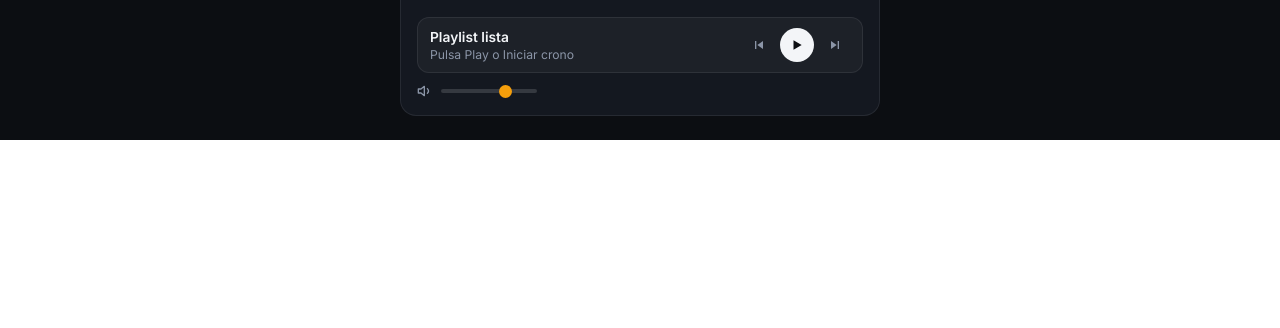
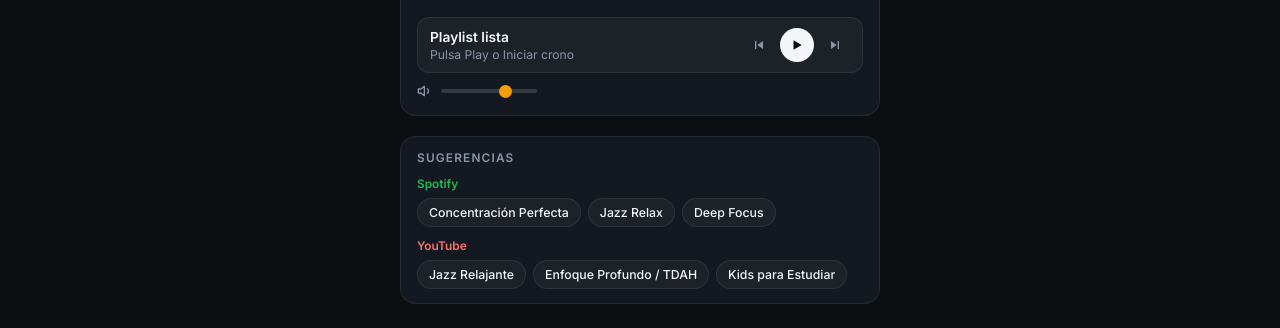
Before and after one commit to pedrogarat/focus, a plain HTML site: page index.html in a window 1280 px wide. Shown: the part 819-1147 px from the top of the page. Before the commit the page ends 959 px from the top, so only its background shows below. Drawn offline with Linux system fonts and the light colour scheme.

Commit message:
Add Spotify and YouTube playlist suggestions section

```diff
--- a/app.js
+++ b/app.js
@@ -1163,6 +1163,40 @@
   });
 
   // =========================================================================
+  // PLAYLIST SUGGESTIONS
+  // =========================================================================
+  const suggestionChips = document.querySelectorAll(".suggestion-chip");
+  suggestionChips.forEach((chip) => {
+    chip.addEventListener("click", () => {
+      const source = chip.dataset.source;
+      const url = chip.dataset.url;
+      if (!url) return;
+
+      if (source === "spotify") {
+        setActiveMusicTab("spotify", true);
+        spotifyUrlInput.value = url;
+        prefs.spotifyUrl = url;
+        savePrefs();
+        if (spotifyDeviceId) {
+          playSpotifyFromInput();
+        } else {
+          showSpotifyError("");
+        }
+      } else if (source === "youtube") {
+        setActiveMusicTab("youtube", true);
+        youtubeUrlInput.value = url;
+        prefs.youtubeUrl = url;
+        savePrefs();
+        const parsed = parseYoutubeInput(url);
+        if (parsed) {
+          showYoutubeError("");
+          mountOrUpdateYoutube(parsed, true);
+        }
+      }
+    });
+  });
+
+  // =========================================================================
   // FULLSCREEN ZEN MODE
   // =========================================================================
   function enterZenFullscreen() {
--- a/index.html
+++ b/index.html
@@ -357,6 +357,71 @@
         <audio id="localAudio" loop preload="metadata"></audio>
       </div>
     </section>
+
+    <!-- Sugerencias de playlists -->
+    <section class="suggestions-card" aria-label="Sugerencias de playlists">
+      <h2 class="suggestions-title">Sugerencias</h2>
+
+      <div class="suggestion-group">
+        <span class="suggestion-label suggestion-label-spotify">Spotify</span>
+        <div class="suggestion-chips">
+          <button
+            type="button"
+            class="suggestion-chip"
+            data-source="spotify"
+            data-url="https://open.spotify.com/playlist/37i9dQZF1DX0MqBmOXvo6b?si=904218f6e0484d57"
+          >
+            Concentración Perfecta
+          </button>
+          <button
+            type="button"
+            class="suggestion-chip"
+            data-source="spotify"
+            data-url="https://open.spotify.com/playlist/37i9dQZF1DXbOVU4mpMJjh?si=150e6534428f4278"
+          >
+            Jazz Relax
+          </button>
+          <button
+            type="button"
+            class="suggestion-chip"
+            data-source="spotify"
+            data-url="https://open.spotify.com/playlist/37i9dQZF1DWZeKCadgRdKQ?si=0a3157fa697945d0"
+          >
+            Deep Focus
+          </button>
+        </div>
+      </div>
+
+      <div class="suggestion-group">
+        <span class="suggestion-label suggestion-label-youtube">YouTube</span>
+        <div class="suggestion-chips">
+          <button
+            type="button"
+            class="suggestion-chip"
+            data-source="youtube"
+            data-url="https://www.youtube.com/watch?v=TGWzcz38bJw&list=PLyYkyLz37IgqXToTZ-iGrkGQbtMDPdTbo"
+          >
+            Jazz Relajante
+          </button>
+          <button
+            type="button"
+            class="suggestion-chip"
+            data-source="youtube"
+            data-url="https://www.youtube.com/watch?v=420IvLF0PYc"
+          >
+            Enfoque Profundo / TDAH
+          </button>
+          <button
+            type="button"
+            class="suggestion-chip"
+            data-source="youtube"
+            data-url="https://www.youtube.com/watch?v=6NBAzks-2CM"
+          >
+            Kids para Estudiar
+          </button>
+        </div>
+      </div>
+    </section>
   </main>
 
   <script src="https://sdk.scdn.co/spotify-player.js" async></script>
--- a/style.css
+++ b/style.css
@@ -209,7 +209,8 @@ body.zen-fullscreen .app {
 
 body.zen-fullscreen .header,
 body.zen-fullscreen .controls,
-body.zen-fullscreen .config-card {
+body.zen-fullscreen .config-card,
+body.zen-fullscreen .suggestions-card {
   display: none;
 }
 
@@ -1111,6 +1112,72 @@ body[data-theme="kids"].zen-fullscreen .time-display {
   line-height: 1.45;
 }
 
+/* Suggestions Card */
+.suggestions-card {
+  background: var(--surface);
+  border: 1px solid var(--border);
+  border-radius: var(--radius);
+  padding: 14px 16px;
+  display: flex;
+  flex-direction: column;
+  gap: 12px;
+}
+
+.suggestions-title {
+  font-size: 0.74rem;
+  font-weight: 600;
+  text-transform: uppercase;
+  letter-spacing: 0.1em;
+  color: var(--text-muted);
+}
+
+.suggestion-group {
+  display: flex;
+  flex-direction: column;
+  gap: 7px;
+}
+
+.suggestion-label {
+  font-size: 0.74rem;
+  font-weight: 600;
+}
+
+.suggestion-label-spotify {
+  color: #1db954;
+}
+
+.suggestion-label-youtube {
+  color: #f87171;
+}
+
+.suggestion-chips {
+  display: flex;
+  flex-wrap: wrap;
+  gap: 7px;
+}
+
+.suggestion-chip {
+  padding: 6px 11px;
+  border-radius: 999px;
+  border: 1px solid var(--border);
+  background: rgba(255, 255, 255, 0.04);
+  color: var(--text);
+  font-family: inherit;
+  font-size: 0.77rem;
+  font-weight: 500;
+  cursor: pointer;
+  transition: background 0.16s ease, border-color 0.16s ease, transform 0.12s ease;
+}
+
+.suggestion-chip:hover {
+  background: var(--surface-hover);
+  border-color: var(--accent);
+}
+
+.suggestion-chip:active {
+  transform: scale(0.97);
+}
+
 @media (max-width: 440px) {
   .config-card {
     flex-wrap: wrap;
```
